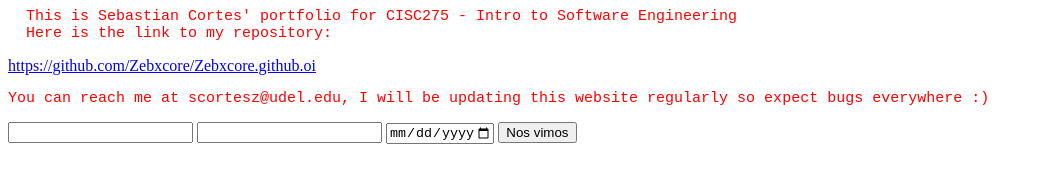
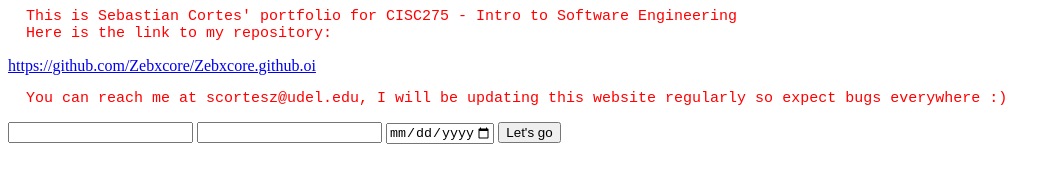
Before and after one commit to Zebxcore/Zebxcore.github.oi, a plain HTML site: page index.html in a window 1280 px wide. Shown: the whole page, without its empty margins (0-1060 px from the left). Drawn offline with Linux system fonts and the light colour scheme.

Commit message:
Update index.html

```diff
--- a/index.html
+++ b/index.html
@@ -4,11 +4,11 @@
 </pre>
 <a href="https://github.com/Zebxcore/Zebxcore.github.oi"> https://github.com/Zebxcore/Zebxcore.github.oi </a>
 <pre style=" font-size:15px; color:FF0000; ">
-You can reach me at scortesz@udel.edu, I will be updating this website regularly so expect bugs everywhere :)
+  You can reach me at scortesz@udel.edu, I will be updating this website regularly so expect bugs everywhere :)
 </pre>
 <input type="text" maxlength="10">
 <input type="number" max="5">
 <input type="date" max="2021-09-04">
 <button type="button">
-  Nos vimos
+  Let's go
 </button>
```
